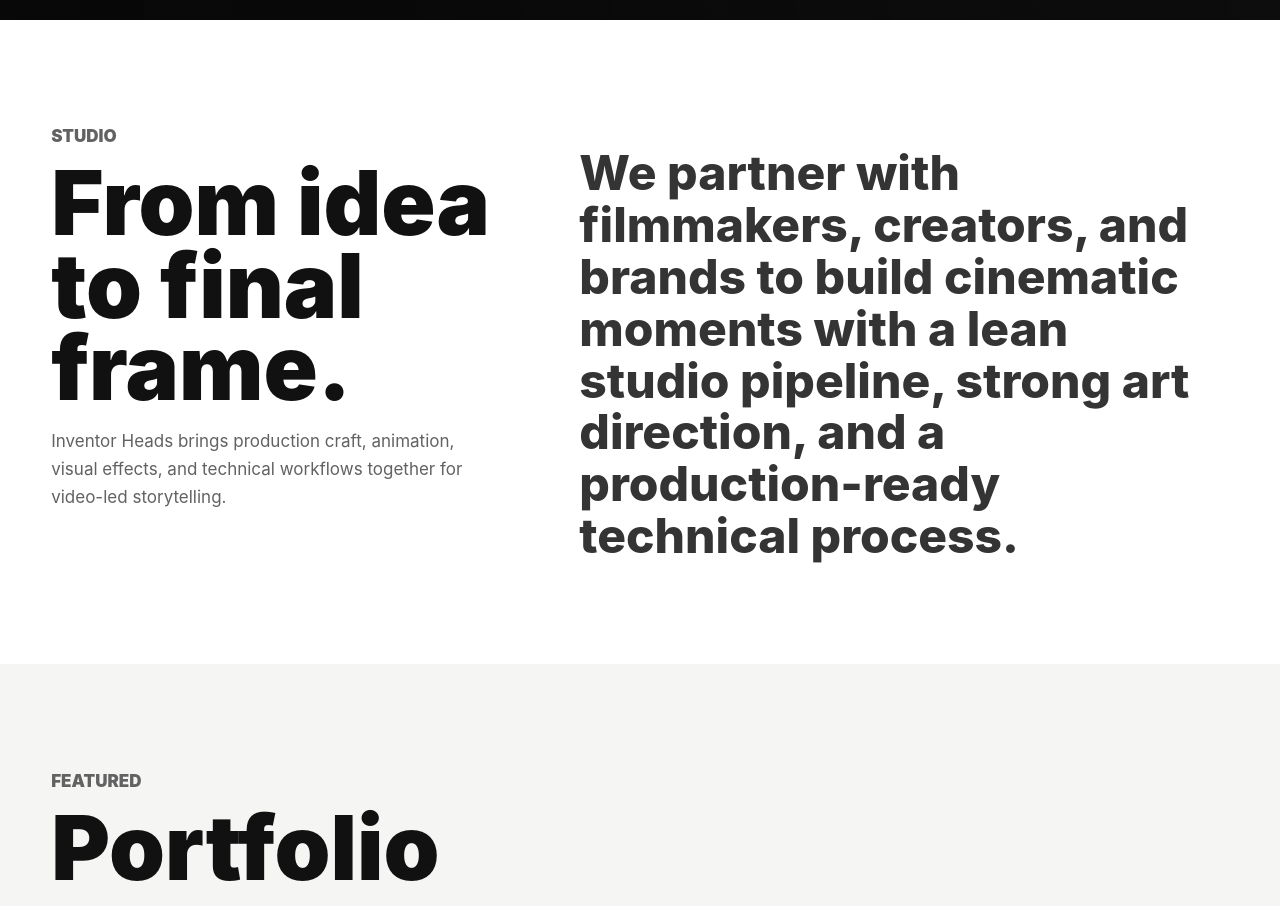
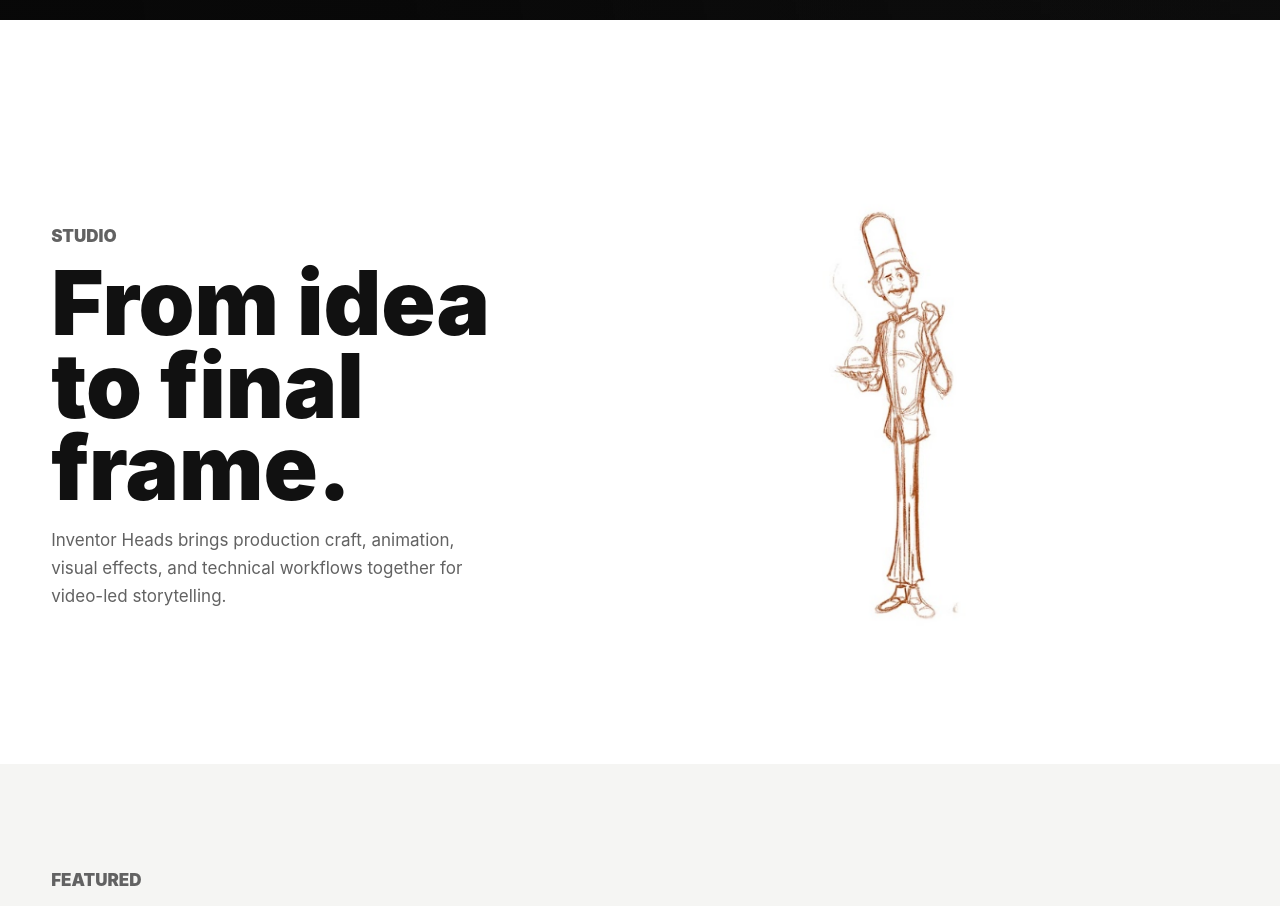
Before and after one commit to VaniKalavala/InventorHeads, a Next.js app in the folder Frontend/: page / in a window 1280 px wide. Shown: the part 780-1686 px from the top of the page. Built offline with nearby package versions, Linux system fonts and the light colour scheme.

Commit message:
Replace studio intro text with character art

```diff
--- a/Frontend/app/globals.css
+++ b/Frontend/app/globals.css
@@ -1662,6 +1662,19 @@
   line-height: 1.08;
 }
 
+.studio-intro__art {
+  margin: 0;
+  display: flex;
+  justify-content: center;
+  align-items: center;
+}
+
+.studio-intro__art img {
+  width: min(100%, 560px);
+  height: auto;
+  object-fit: contain;
+}
+
 .section,
 .section--white {
   background: #f5f5f3;
--- a/Frontend/app/page.tsx
+++ b/Frontend/app/page.tsx
@@ -1,4 +1,5 @@
 import Link from "next/link";
+import Image from "next/image";
 import { ContentCard } from "@/components/content-card";
 import { HomeVideoBackground } from "@/components/home-video-background";
 import { SectionHeading } from "@/components/section-heading";
@@ -43,11 +44,15 @@
             title="From idea to final frame."
             summary="Inventor Heads brings production craft, animation, visual effects, and technical workflows together for video-led storytelling."
           />
-          <p>
-            We partner with filmmakers, creators, and brands to build cinematic
-            moments with a lean studio pipeline, strong art direction, and a
-            production-ready technical process.
-          </p>
+          <figure className="studio-intro__art">
+            <Image
+              src="/images/studio-character-sketch.png"
+              alt="Inventor Heads character sketch"
+              width={560}
+              height={560}
+              sizes="(max-width: 860px) 90vw, 42vw"
+            />
+          </figure>
         </div>
       </section>
       <section className="section">
```
Also changed, not shown: Frontend/public/images/studio-character-sketch.png (added).
